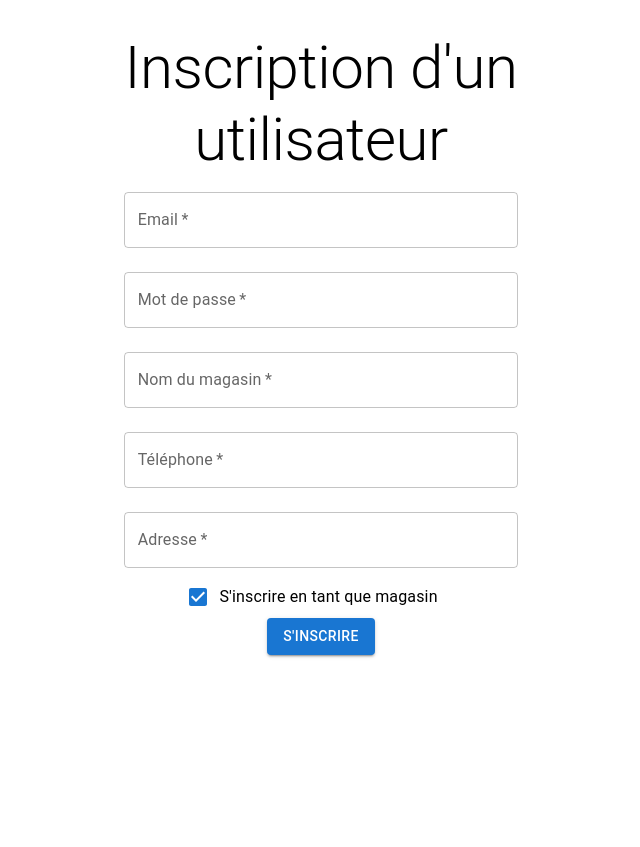
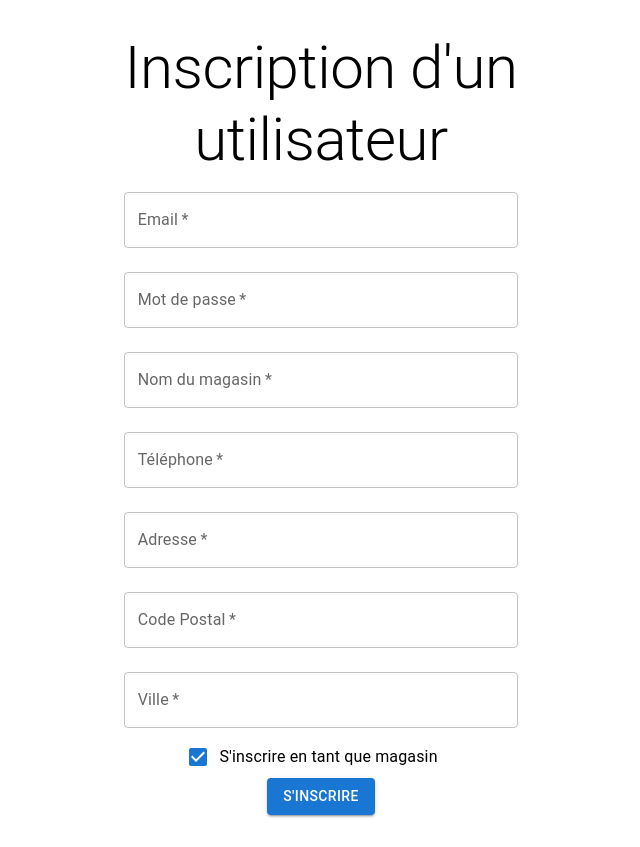
Before and after one commit to JulienVJ/HairPlanet, a React (Vite) app in the folder client/: page / in a window 1280 px wide. Both pictures are taken after a click on the label "S'inscrire en tant que magasin". Shown: the whole page, without its empty margins (319-959 px from the left). Before the commit the page ends 800 px from the top, so only its background shows below. Built offline with nearby package versions, Linux system fonts and the light colour scheme.

Commit message:
🚑️ fix form

```diff
--- a/client/src/routes/Register.jsx
+++ b/client/src/routes/Register.jsx
@@ -12,7 +12,9 @@ const Register = () => {
         lastName: '',
         shopName: '',
         phone: '',
-        address: ''
+        address: '',
+        zip: '',
+        city: '',
     });
 
     const handleInputChange = (event) => {
@@ -82,7 +84,7 @@ const Register = () => {
                         required
                         margin="normal"
                     />
-                    {registrationData.isShop === false && (
+                    {!registrationData.isShop && (
                         <>
                             <TextField
                                 id="firstName"
@@ -138,6 +140,26 @@ const Register = () => {
                                 required
                                 margin="normal"
                             />
+                            <TextField
+                                id="zip"
+                                name="zip"
+                                label="Code Postal"
+                                value={registrationData.zip}
+                                onChange={handleInputChange}
+                                fullWidth
+                                required
+                                margin="normal"
+                            />
+                            <TextField
+                                id="city"
+                                name="city"
+                                label="Ville"
+                                value={registrationData.city}
+                                onChange={handleInputChange}
+                                fullWidth
+                                required
+                                margin="normal"
+                            />
                         </>
                     )}
                     <div>
```
Also changed, not shown: 2 other files (tests, documents, lock files or other folders).
